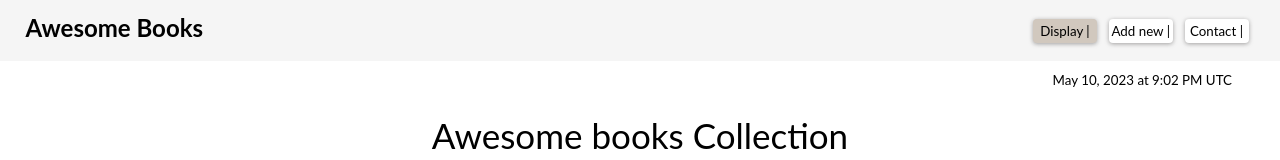
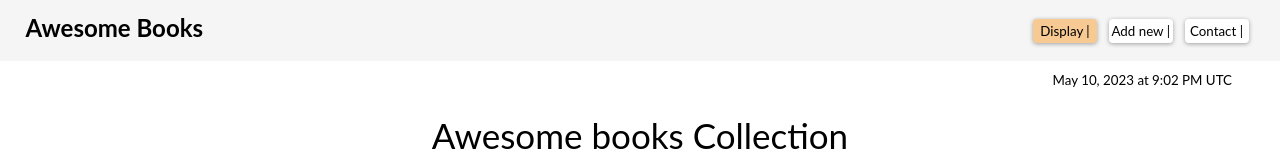
Before and after one commit to 3nityGitHub/AWESOME-BOOK-ES6-MODULE, a website with bundled scripts: page index.html in a window 1280 px wide. In both pictures the pointer is over the button "Display |". Shown: the top 160 px of the page. Built offline with nearby package versions, Linux system fonts and the light colour scheme.

Commit message:
Modify index.css file

```diff
--- a/index.css
+++ b/index.css
@@ -111,7 +111,7 @@ button {
 
 .add-button:hover,
 button:hover {
-  background-color: rgb(209, 200, 190);
+  background-color: rgb(247, 202, 147);
 }
 
 #inputs {
```
Also changed, not shown: .github/workflows/linters.yml.
